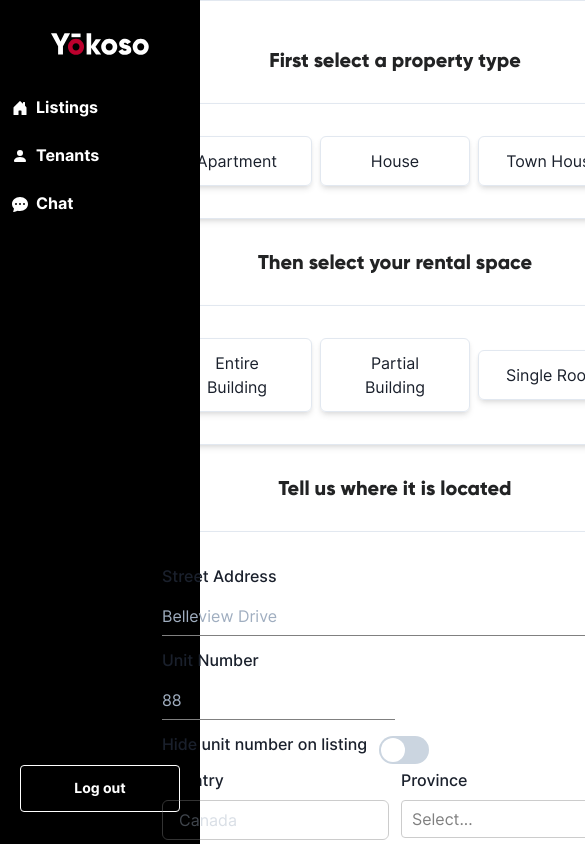
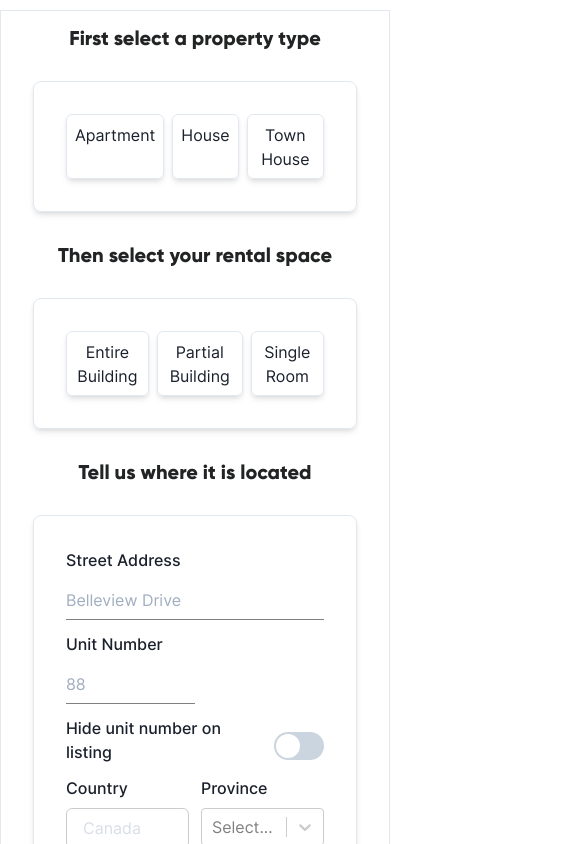
Before and after one commit to yokoso-capstone/yokoso, a Next.js app: page /createproperty in a window 390 px wide. Shown: the top 844 px of the page, 585 px wide, since content can reach past the window. Built offline with nearby package versions, Linux system fonts and the light colour scheme.

Commit message:
responsive display of form with different screen sizes

```diff
--- a/components/core/PropertyRadio.tsx
+++ b/components/core/PropertyRadio.tsx
@@ -1,7 +1,7 @@
 /* eslint-disable react/destructuring-assignment */
-import { useRadio, Box, UseRadioProps } from "@chakra-ui/react";
+import { useRadio, Box, Stack } from "@chakra-ui/react";
 
-function PropertyRadio(props: UseRadioProps) {
+function PropertyRadio(props: any) {
   const { getInputProps, getCheckboxProps } = useRadio(props);
 
   const input = getInputProps();
@@ -12,7 +12,8 @@ function PropertyRadio(props: UseRadioProps) {
       <input {...input} />
       <Box
         {...checkbox}
-        width="150px"
+        width={["None", "100px", "150px", "150px", "150px"]}
+        height={["65px", "65px", "74px", "74px", "74px"]}
         textAlign="center"
         cursor="pointer"
         borderWidth="1px"
@@ -26,8 +27,8 @@ function PropertyRadio(props: UseRadioProps) {
         _focus={{
           boxShadow: "outline",
         }}
-        px={5}
-        py={3}
+        px={["2", "2", "5", "5", "5"]}
+        py={["2", "2", "3", "3", "3"]}
       >
         {props.children}
       </Box>
--- a/components/sections/Sidebar.tsx
+++ b/components/sections/Sidebar.tsx
@@ -25,7 +25,7 @@ const Sidebar = () => (
     bg="black"
     color="white"
     width="200px"
-    height="100vh"
+    height="100%"
     direction="column"
     position="fixed"
   >
--- a/pages/createproperty.tsx
+++ b/pages/createproperty.tsx
@@ -73,15 +73,18 @@ function CreateProperty(): ReactElement {
         <meta name="description" content="ようこそ. Discover your new home." />
       </Head>
 
-      <Flex direction="row" >
-        <Sidebar />
+      <Flex direction="row">
+        <Box display={["none", "none", "none", "block", "block"]}>
+          <Sidebar />
+        </Box>
         <Flex
           width="full"
           align="center"
           justifyContent="center"
-          marginLeft="200px"
+          marginLeft={["0px", "0px", "0px", "200px", "200px"]}
+          marginTop="10px"
         >
-          <Box p={8} borderWidth={1} borderRadius={8} boxShadow="lg">
+          <Box borderWidth={1} boxShadow="lg">
             <Box my={4} textAlign="left">
               <form>
                 <Heading6 textAlign="center" mb={4}>
```
